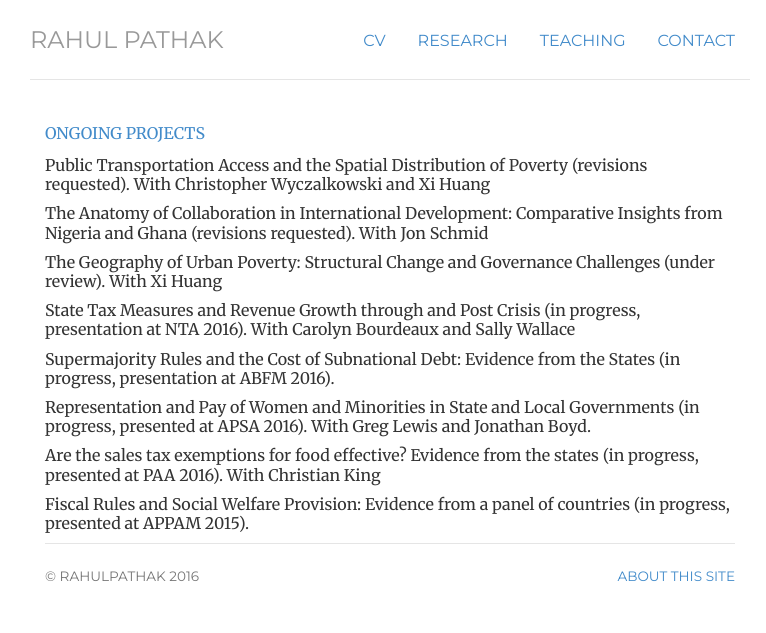
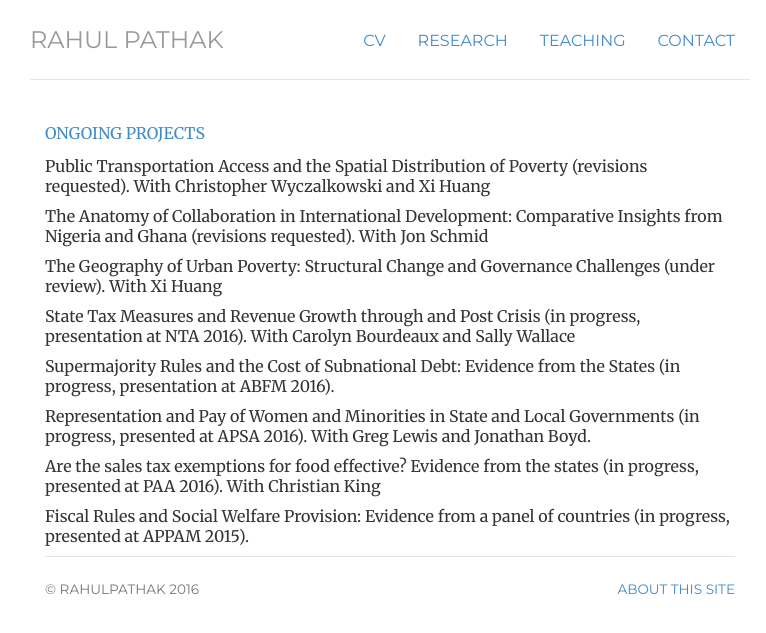
Before and after one commit to pathak-rahul/pathak-rahul.github.io, a Jekyll site: the page built from ongoing/index.html, in a window 1280 px wide. Shown: the top 633 px of the page, without its empty margins (250-1016 px from the left). Built offline with Jekyll 4.4.1, drawn with Linux system fonts in a browser that asks for light colours.

Commit message:
Update index.html

```diff
--- a/ongoing/index.html
+++ b/ongoing/index.html
@@ -8,7 +8,7 @@ title: ongoing
 	<div itemscope itemtype="http://data-vocabulary.org/Person" class="col-sm-12">
 <style type="text/css">
 p.small {
-    line-height: 120%;
+    line-height: 125%;
 }
 </style>
 <p class="text-primary">ONGOING PROJECTS</p>
```
